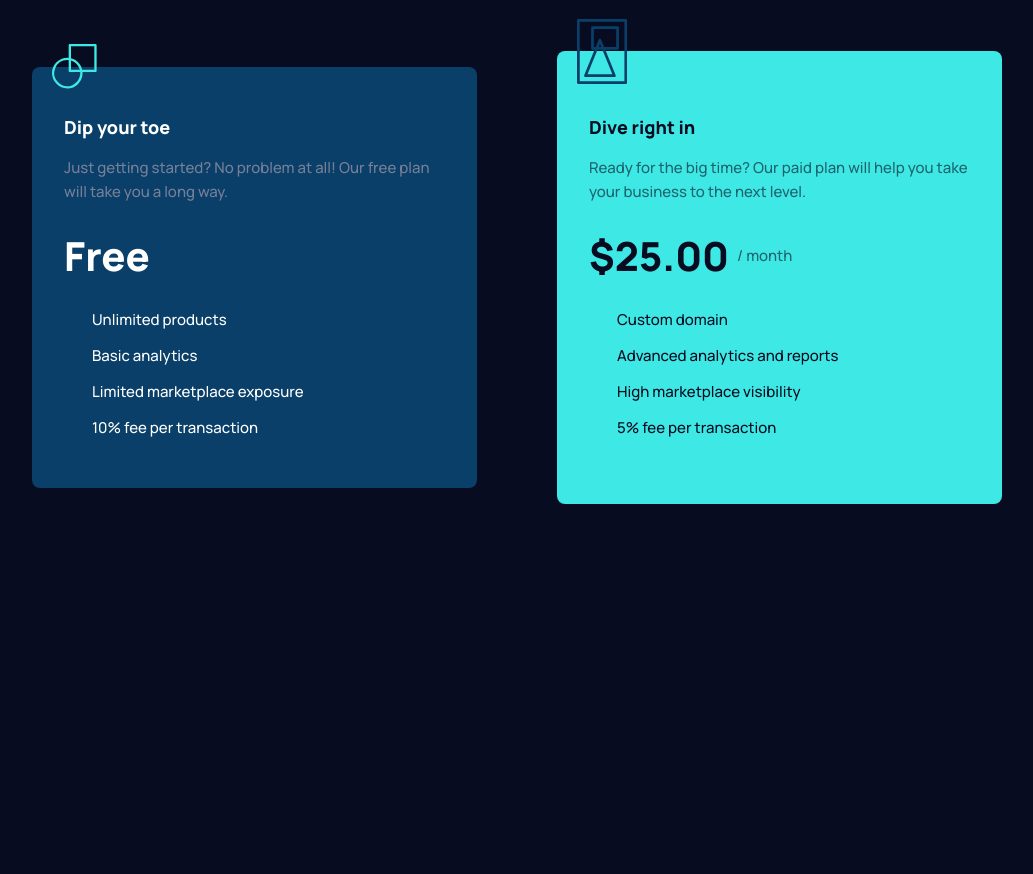
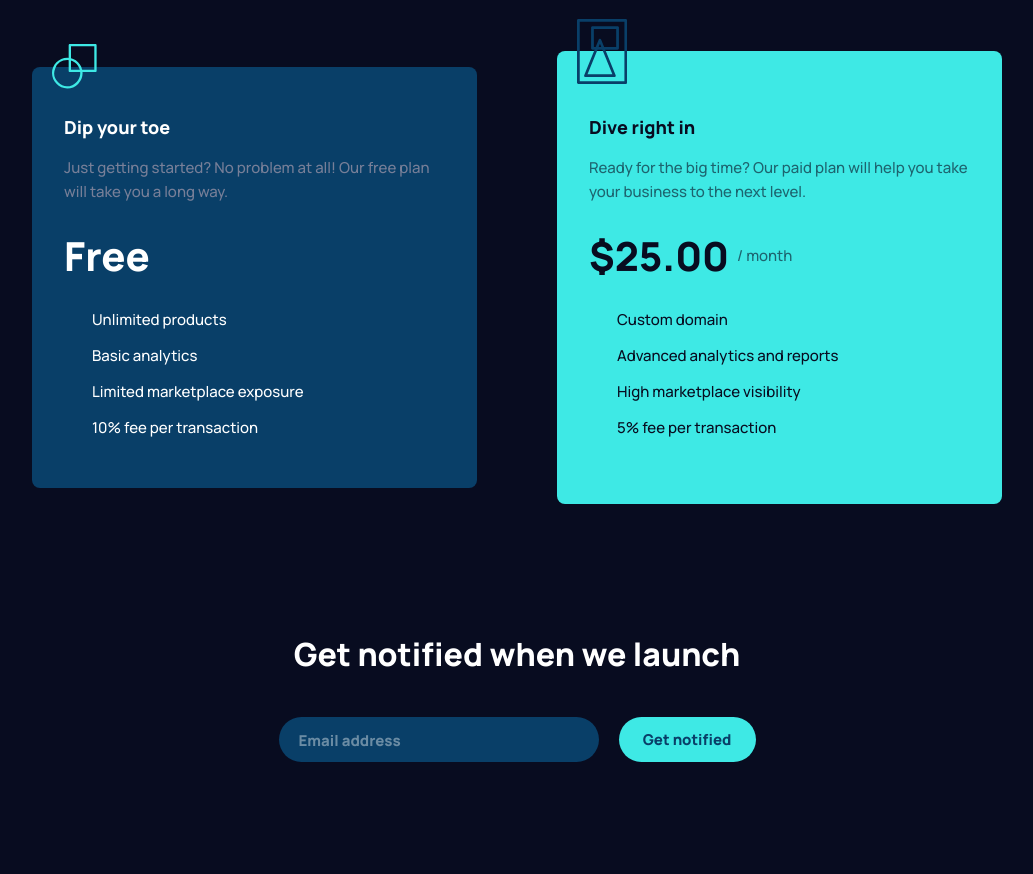
Before and after one commit to runny-life/maker-pre-launch-landing-page, a website built with Vite: page index.html in a window 1280 px wide. Shown: the part 1415-2289 px from the top of the page, without its empty margins (123-1156 px from the left). Before the commit the page ends 1919 px from the top, so only its background shows below. Built offline with nearby package versions, Linux system fonts and the light colour scheme.

Commit message:
feat: add section footer

```diff
--- a/index.html
+++ b/index.html
@@ -271,6 +271,41 @@
         </div>
       </section>
     </main>
+    <footer class="grid items-center justify-center pt-20 pb-16">
+      <div class="col-start-1 row-start-1 overflow-hidden">
+        <svg class="h-26.25 w-192.75 md:h-38.25 md:w-280 lg:h-56.5 lg:w-[104rem]">
+          <use href="#bg-footer-squiggle"></use>
+        </svg>
+      </div>
+      <div class="col-start-1 row-start-1 container flex flex-col items-center gap-10">
+        <h2 class="text-preset-3 text-neutral text-center font-extrabold">
+          Get notified when we launch
+        </h2>
+        <form
+          class="flex w-full max-w-[20rem] flex-col justify-center gap-5 md:max-w-119.25 md:flex-row"
+          action="#"
+        >
+          <label
+            class="visually-hidden"
+            for="email"
+            >Email</label
+          >
+          <input
+            class="bg-blue placeholder:font-manrope placeholder:text-preset-6 placeholder:text-blue-gray-500 font-manrope text-neutral h-11.25 w-full rounded-full px-5 py-3 placeholder:font-extrabold"
+            id="email"
+            type="email"
+            placeholder="Email address"
+            name="email"
+          />
+          <button
+            class="text-preset-6 text-blue shrink-0 cursor-pointer rounded-full bg-cyan-400 px-6 py-3 font-extrabold"
+            type="submit"
+          >
+            Get notified
+          </button>
+        </form>
+      </div>
+    </footer>
     <script
       type="module"
       src="./src/scripts/main.js"
```
